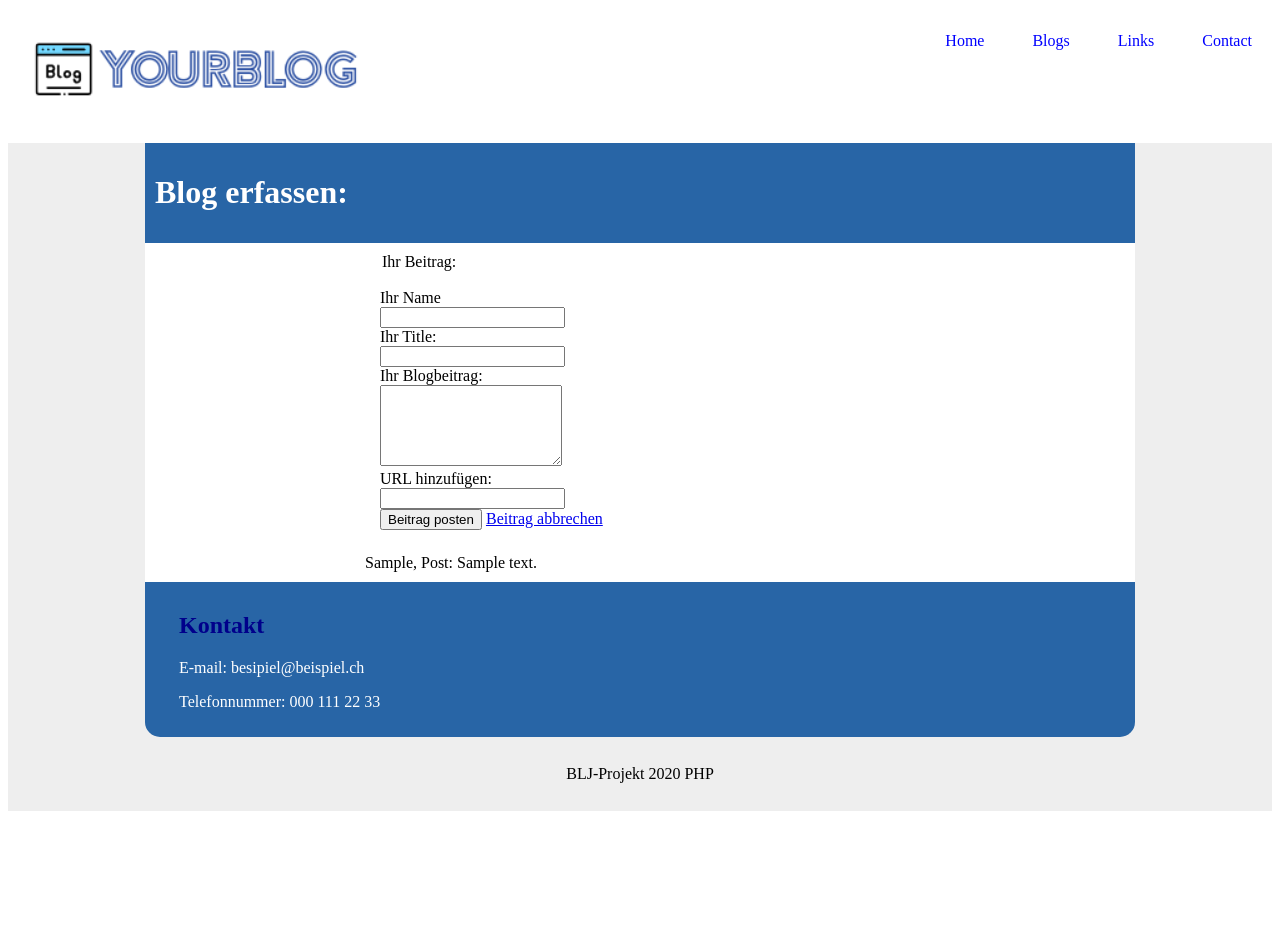
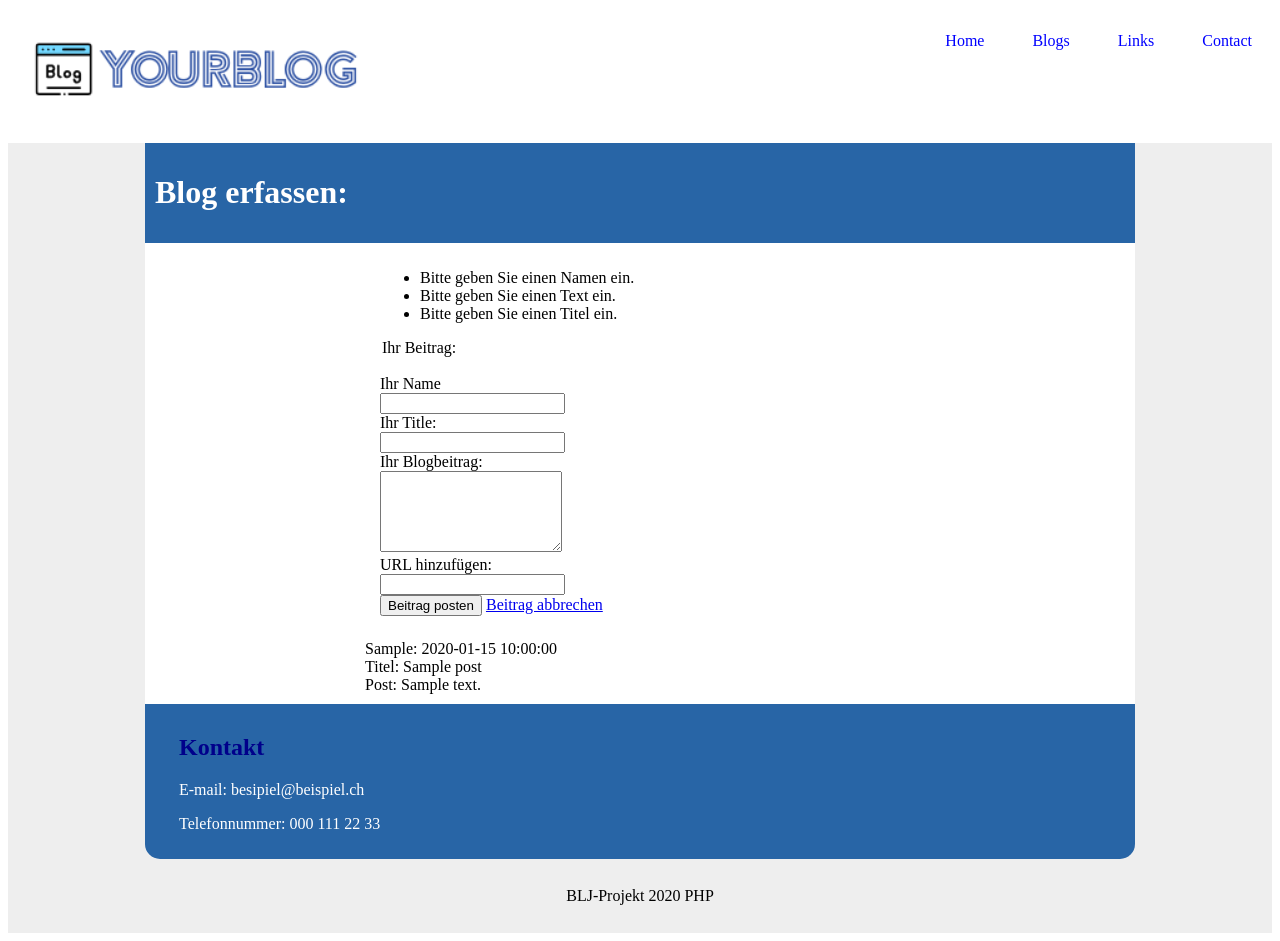
Before and after one commit to TamaraVolic/blj-blog, a PHP site: page /blog.php in a window 1280 px wide. Before the commit the page ends 811 px from the top, so only its background shows below. Run offline with PHP 8.4, Linux system fonts and the light colour scheme; tables that the repository leaves empty or names only in its code hold one stand-in row (values such as "Sample post").

Commit message:
Signed-off-by: Tamara Volic <tamara.volic@hotmail.com>

```diff
--- a/blog.php
+++ b/blog.php
@@ -1,18 +1,43 @@
 <?php
                         $errors = [];
+                        $name = '';
+                        $contribution = '';
+                        $date = '';
+                        $title ='';
 
-                        $user = 'root';
-                        $password = '';
+                        $user = 'd041e_tavolic';
+                        $password = '12345_Db!!!';
 
-                        $pdo = new PDO('mysql:host=localhost;dbname=blog1', 'root', '', [
+                        $pdo = new PDO('mysql:host=localhost;dbname=d041e_tavolic', 'root', '', [
                             PDO::ATTR_ERRMODE            => PDO::ERRMODE_EXCEPTION,
                             PDO::MYSQL_ATTR_INIT_COMMAND => 'SET NAMES utf8',
                         ]);
 
+                        if ($_SERVER['REQUEST_METHOD'] === 'POST') {
+                            $preparedStmt = $pdo->prepare("INSERT INTO `posts` (created_by, post_title, post_text, image_url) VALUES (?, ?, ?, ?)");
+                            $preparedStmt->execute([$name, $title, $contribution, $url]);
+                            /* echo "$count Datensätze wurden eingefügt."; */
+                        }
+                        if (empty($name)) {
+                            $errors[] = 'Bitte geben Sie einen Namen ein.';
+                        }
+                        if (empty($contribution)) {
+                        $errors[] = 'Bitte geben Sie einen Text ein.';
+                        }
+                        if (empty($title)) {
+                            $errors[] = 'Bitte geben Sie einen Titel ein.';
+                        }
+
+                        if (count($errors) == 0) {
+                            $stmt = $pdo->prepare("INSERT INTO posts (created_at, created_by, post_title, post_text) VALUES(:post_date, :creator, :title, :post)");
+                            $stmt->execute([':post_date' => $date ,':creator' => $name,':title' => $title, ':post' => $contribution]);
+                        }
+
+
                         //If (($_GET['action'] ?? '')==='all'){
                             //$query = 'select * from posts order by created_at desc';
                         //}
-                        $query = 'select * from posts limit 3';
+                        $query = 'select * from posts order by created_at desc';
 
                         $stmt = $pdo -> query($query);
                         $rows = $stmt -> fetchAll();
@@ -58,6 +83,7 @@
 			</div>
 
 
+
 			<div id="content">
 				<div id="content-inner">
 
@@ -101,25 +127,14 @@
                          </div>
 
 
-                    <?php
-                        if ($_SERVER['REQUEST_METHOD'] === 'POST') {
-                            $preparedStmt = $pdo->prepare("INSERT INTO `posts` (created_by, post_title, post_text, image_url) VALUES (?, ?, ?, ?)");
-                            $preparedStmt->execute([$name, $title, $contribution, $url]);
-                            /* echo "$count Datensätze wurden eingefügt."; */
-                        }
-                        if (empty($name)) {
-                            $errors[] = 'Bitte geben Sie einen Namen ein.';
-                        }
-                        if (empty($contribution)) {
-                        $errors[] = 'Bitte geben Sie einen Text ein.';
-                        }
-                        ?>
+
+
                     </div>
 
 
                     <?php
                     foreach($rows as $rows) {
-                        echo $rows ["created_by"]. ', Post: ' . $rows["post_text"] .'<br>';
+                        echo $rows ["created_by"] .': ' . $rows ["created_at"] .'<br>' . 'Titel: ' . $rows["post_title"] . '<br>' . 'Post: ' .  $rows["post_text"] .'<br>';
                     }
                     ?>
 				</main>
```
